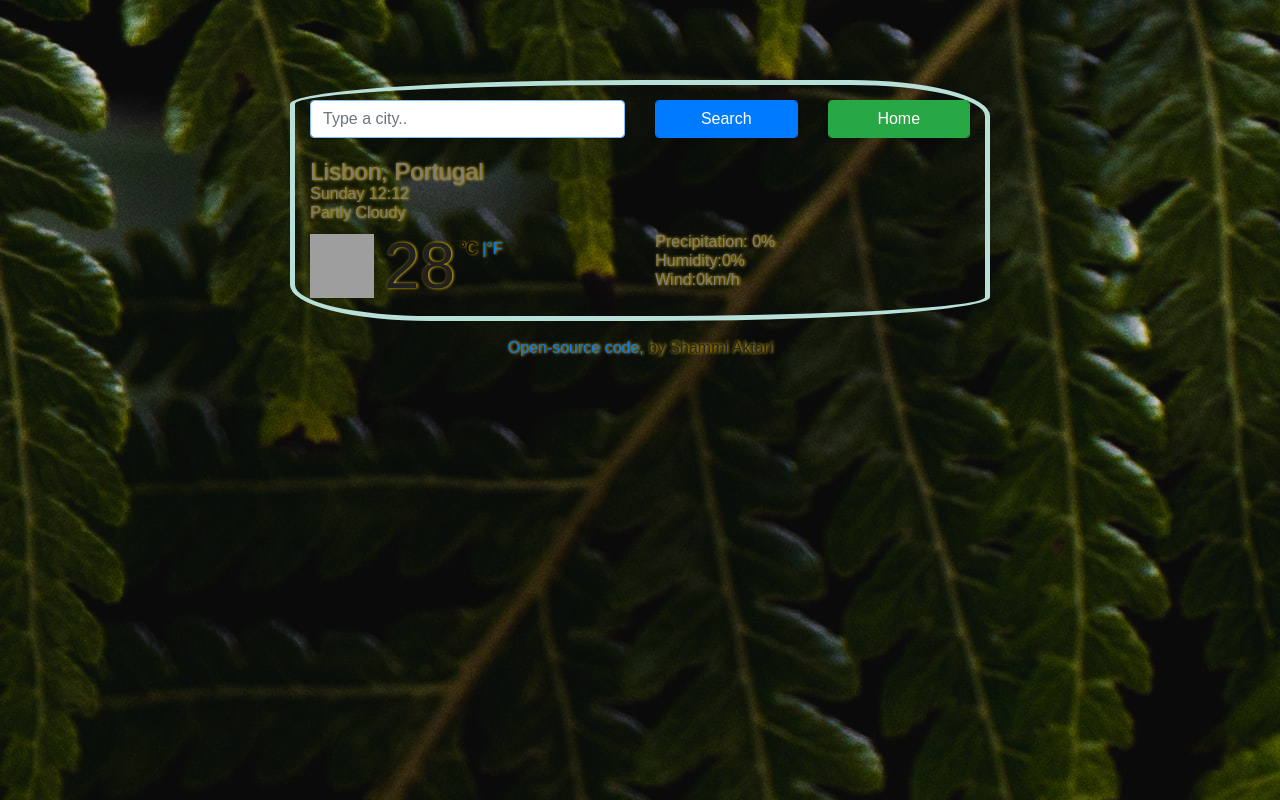
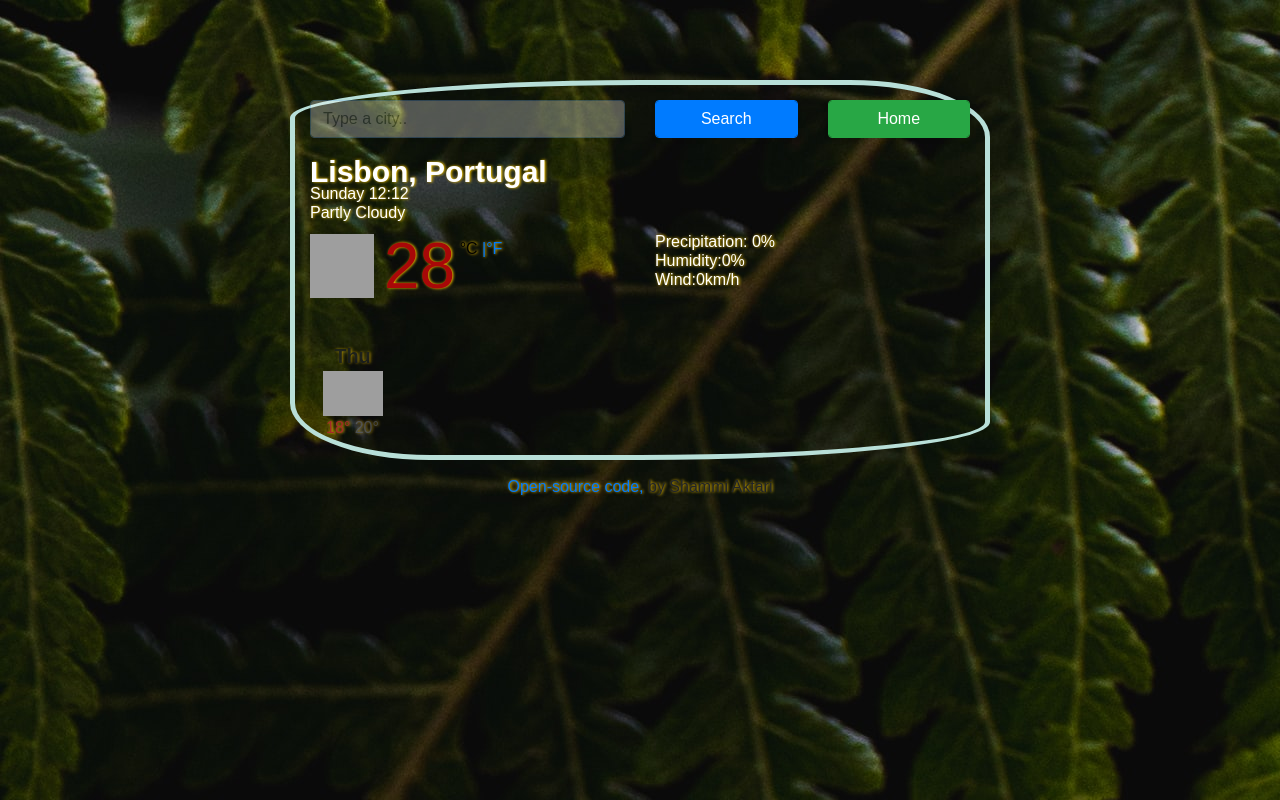
Before and after one commit to Shammi-Aktari/weather-app, a plain HTML site: page index.html in a window 1280 px wide. Drawn offline with nearby package versions, Linux system fonts and the light colour scheme; no server answers; grey boxes are pictures that could not be loaded.

Commit message:
added weather-forecast HTML&CSS

```diff
--- a/index.html
+++ b/index.html
@@ -22,6 +22,7 @@
         <form class="search-form" id="search-form">
           <div class="row">
             <div class="col-6">
+              <div class="search">
               <input
                 type="search"
                 placeholder="Type a city.."
@@ -31,6 +32,7 @@
                 class="form-control shadow-sm"
               />
             </div>
+          </div>
             <div class="col-3">
               <input
                 type="submit"
@@ -38,6 +40,7 @@
                 class="form-control btn btn-primary shadow-sm"
               />
             </div>
+
             <div class="col-3">
               <input
                 id="current-location"
@@ -86,6 +89,25 @@
             </ul>
           </div>
         </div>
+        <div class="weather-forecast">
+          <div class="row">
+            <div class="col-2">
+              <div class="weather-forecast-date">
+              Thu
+            </div>
+              <div class="weather-forecast-image">
+              <img src="http://openweathermap.org/img/wn/04d@2x.png" alt="" width="60">
+            </div>
+            <span class="weather-forecast-temperature-max">
+              18°
+            </span>
+            <span class="weather-forecast-temperature-mini">
+             20°
+            </span>
+
+            </div>
+          </div>
+        </div>
       </div>
      <div class="link">
          <a
--- a/style.css
+++ b/style.css
@@ -6,9 +6,9 @@ body {
 }
 
 h1 {
-  color: #7c7c7c;
-  font-size: 24px;
-  font-weight: 100;
+  color: white;
+  font-size: 30px;
+  font-weight: 900;
   line-height: 28px;
   margin: 0;
 }
@@ -19,7 +19,7 @@ ul {
 }
 
 li {
-  color: #7c7c7c;
+  color: white;
   font-size: 16px;
   font-weight: 100;
   height: 19px;
@@ -46,7 +46,7 @@ li::first-letter {
 }
 
 .temperature {
-  color: rgb(33, 33, 33);
+  color: rgb(168, 8, 8);
   font-size: 64px;
   font-weight: 400;
   line-height: 1;
@@ -55,6 +55,10 @@ li::first-letter {
 .units {
   position: relative;
   top: -34px;
+}
+
+.search {
+  opacity: 0.3;
 }
 
 .search-form {
@@ -73,3 +77,23 @@ li::first-letter {
 .active:hover {
   text-decoration-line: none;
 }
+
+.weather-forecast {
+  text-align: center;
+  margin-top: 40px;
+}
+
+.weather-forecast-date {
+  font-size: 20px;
+  font-weight: 900;
+  opacity: 0.6;
+}
+
+.weather-forecast-temperature-max {
+  color: brown;
+}
+
+.weather-forecast-temperature-mini {
+  color: #70757a;
+  opacity: 0.6;
+}
```
